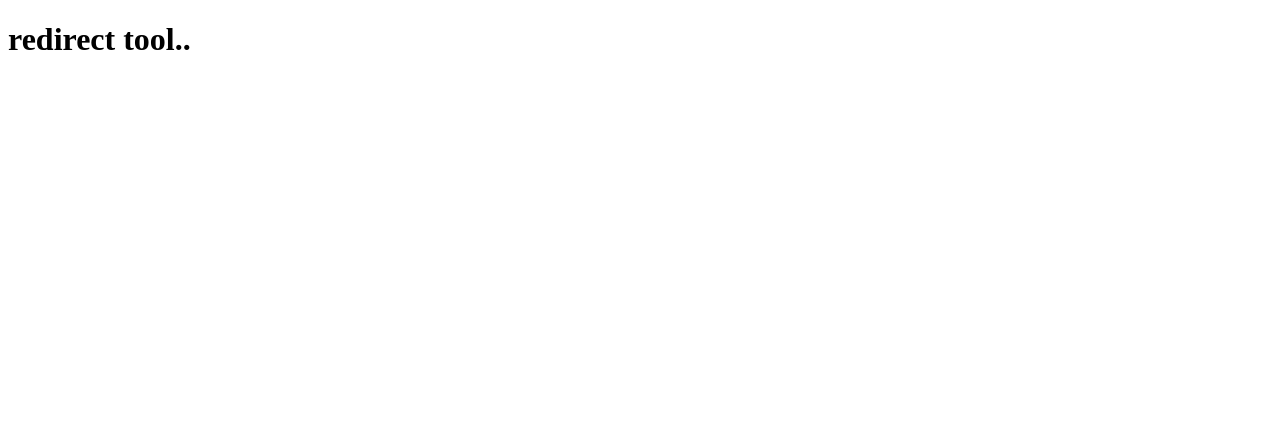
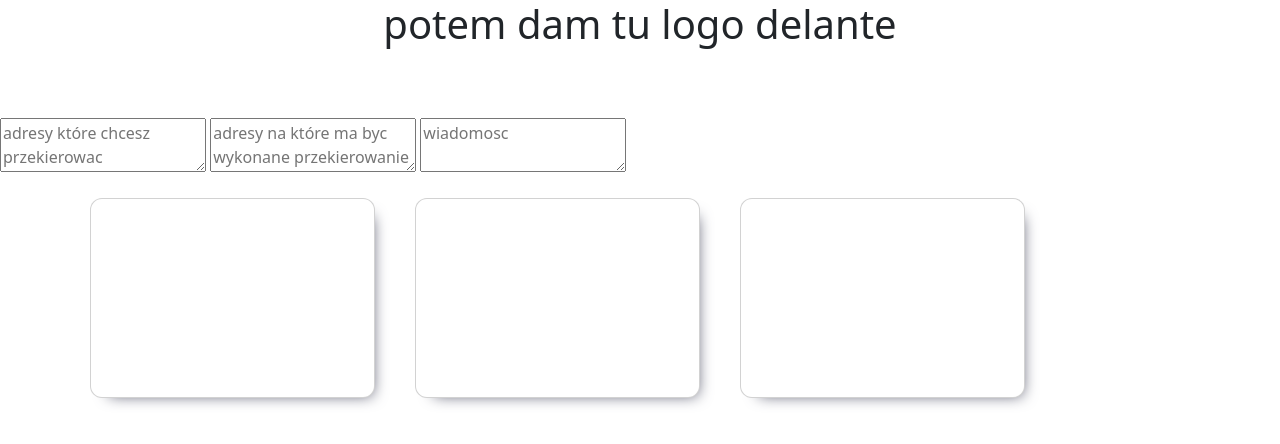
Before and after one commit to Nifalas/Redirect-301-magnet-tool, a plain HTML site: page index.html in a window 1280 px wide. Drawn offline with nearby package versions, Linux system fonts and the light colour scheme.

Commit message:
form added

```diff
--- a/index.html
+++ b/index.html
@@ -3,9 +3,47 @@
   <head>
     <meta charset="UTF-8" />
     <meta name="viewport" content="width=device-width, initial-scale=1.0" />
+    <link href="https://cdn.jsdelivr.net/npm/bootstrap@5.3.2/dist/css/bootstrap.min.css" rel="stylesheet" integrity="sha384-T3c6CoIi6uLrA9TneNEoa7RxnatzjcDSCmG1MXxSR1GAsXEV/Dwwykc2MPK8M2HN" crossorigin="anonymous">
+    <script src="https://cdn.jsdelivr.net/npm/bootstrap@5.3.2/dist/js/bootstrap.bundle.min.js" integrity="sha384-C6RzsynM9kWDrMNeT87bh95OGNyZPhcTNXj1NW7RuBCsyN/o0jlpcV8Qyq46cDfL" crossorigin="anonymous"></script>
     <title>Document</title>
+    <style>
+      body{
+
+      }
+      h1{
+        text-align: center;
+        margin-bottom: 70px;
+
+      }
+      div{
+        min-height: 200px;
+        margin: 20px;
+      }
+
+      .card{
+        border-radius: 12px;
+        -webkit-box-shadow: 8px 8px 15px -11px rgba(66, 68, 90, 1);
+        -moz-box-shadow: 8px 8px 15px -11px rgba(66, 68, 90, 1);
+        box-shadow: 8px 8px 15px -11px rgba(66, 68, 90, 1);
+      }
+
+    </style>
   </head>
   <body>
-    <h1>redirect tool..</h1>
+    <h1>potem dam tu logo delante</h1>
+
+    <form>
+      <textarea placeholder="adresy które chcesz przekierowac"></textarea>
+      <textarea placeholder="adresy na które ma byc wykonane przekierowanie"></textarea>
+      <textarea placeholder="wiadomosc"></textarea>
+    </form>
+
+    <div class="container">
+      <div class="row">
+        <div class="card col-lg-3 col-md-6 col-sm-12"></div>
+        <div class="card col-lg-3 col-md-6 col-sm-12"></div>
+        <div class="card col-lg-3 col-md-6 col-sm-12"></div>
+      </div>
+    </div>
   </body>
 </html>
```
